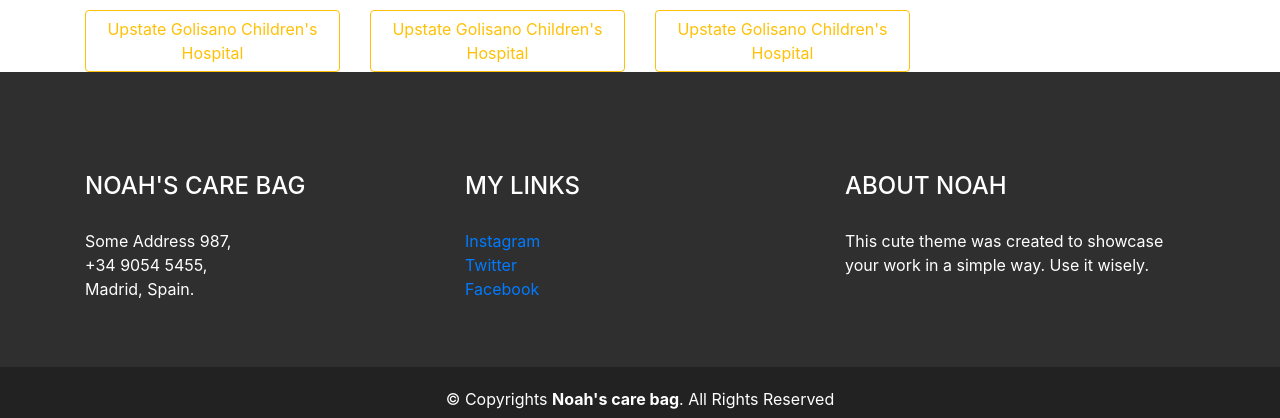
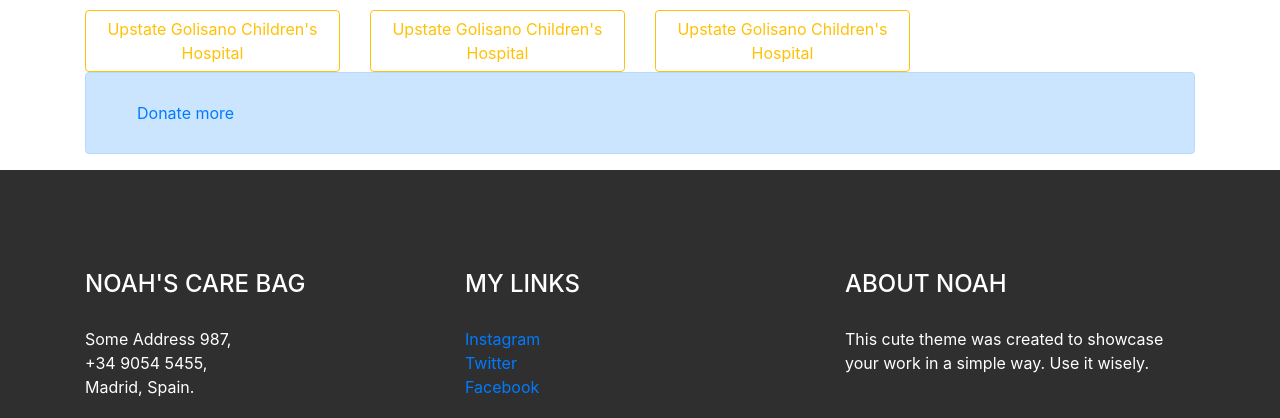
Before and after one commit to aagraw05/Noahs-Care-Bag, a plain HTML site: page cooperates.html in a window 1280 px wide. Shown: the part 544-962 px from the top of the page. Drawn offline with nearby package versions, Linux system fonts and the light colour scheme; some packages are replaced by stand-ins of ours.

Commit message:
Update cooperates.html

```diff
--- a/cooperates.html
+++ b/cooperates.html
@@ -78,6 +78,13 @@
         </div>
 
     </div>
+    <div class="container">
+        <div class="alert alert-primary" role="alert">
+            <div class="container m-3">
+                <a href="http://jewishfoundationcny.org/giving/">Donate more</a>
+            </div>
+        </div>
+    </div>
 
     <!--footer-->
     <div id="footer" class="container-fluid">
```
